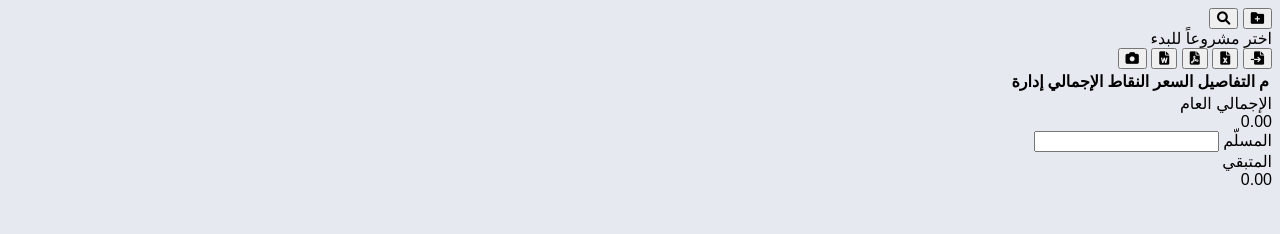
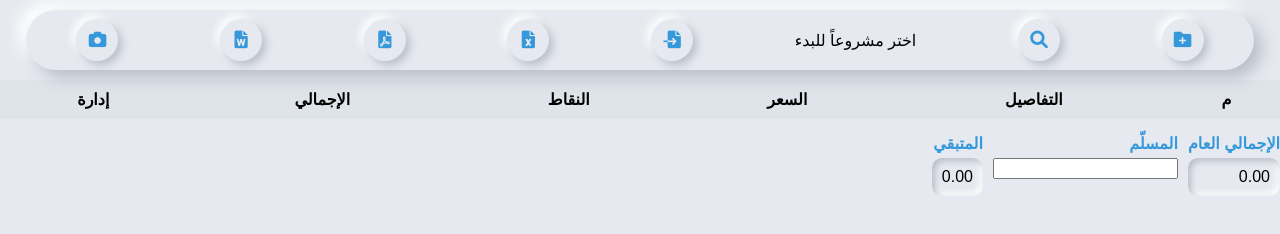
Before and after one commit to amaar099967-ai/amaarapp1, a plain HTML site: page index.html in a window 1280 px wide. Both pictures are taken after a click on the button "دخول بالبصمة". Drawn offline with nearby package versions, Linux system fonts and the light colour scheme.

Commit message:
Update style.css

```diff
--- a/style.css
+++ b/style.css
@@ -1 +1,112 @@
-body{font-family:Cairo,Arial;background:#e6e9ef} .hidden{display:none}
+:root{
+  --bg:#e6e9ef;
+  --shadow:#b8bec9;
+  --white:#fff;
+  --primary:#3498db;
+}
+
+body{
+  background:var(--bg);
+  font-family:'Cairo',sans-serif;
+  margin:0;
+  padding-top:80px;
+  direction:rtl;
+}
+
+.hidden{display:none!important}
+
+/* Login */
+.screen-center{
+  display:flex;
+  justify-content:center;
+  align-items:center;
+  height:100vh;
+}
+
+.card-3d{
+  background:var(--bg);
+  padding:25px;
+  border-radius:20px;
+  box-shadow:
+    10px 10px 20px var(--shadow),
+    -10px -10px 20px var(--white);
+  width:90%;
+  max-width:450px;
+  text-align:center;
+}
+
+/* Top Bar */
+.top-fab-bar{
+  position:fixed;
+  top:10px;
+  left:2%;
+  right:2%;
+  height:60px;
+  display:flex;
+  justify-content:space-around;
+  align-items:center;
+  background:var(--bg);
+  border-radius:30px;
+  box-shadow:
+    8px 8px 16px var(--shadow),
+    -8px -8px 16px var(--white);
+  z-index:1000;
+}
+
+.fab-circle{
+  width:42px;
+  height:42px;
+  border-radius:50%;
+  border:none;
+  background:var(--bg);
+  color:var(--primary);
+  font-size:1.1rem;
+  box-shadow:
+    4px 4px 8px var(--shadow),
+    -4px -4px 8px var(--white);
+  cursor:pointer;
+}
+
+.fab-circle:hover{
+  box-shadow:
+    inset 2px 2px 5px var(--shadow),
+    inset -2px -2px 5px var(--white);
+}
+
+/* Table */
+table{
+  width:100%;
+  border-collapse:collapse;
+}
+
+th,td{
+  padding:10px;
+  text-align:center;
+}
+
+thead{
+  background:#dfe4ea;
+}
+
+/* Footer */
+.financial-footer-3d{
+  margin-top:15px;
+  display:flex;
+  gap:10px;
+}
+
+.fin-item label{
+  font-weight:bold;
+  color:var(--primary);
+  margin-bottom:5px;
+  display:block;
+}
+
+.display-box-3d{
+  padding:10px;
+  border-radius:10px;
+  background:var(--bg);
+  box-shadow:
+    inset 3px 3px 6px var(--shadow),
+    inset -3px -3px 6px var(--white);
+}
```
